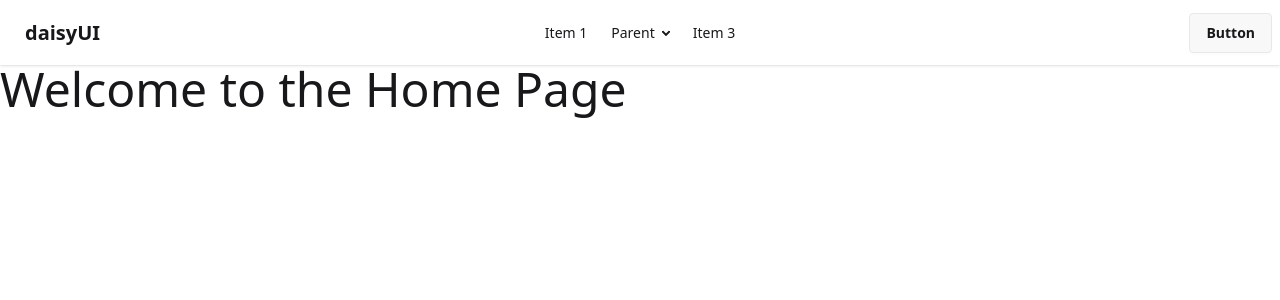
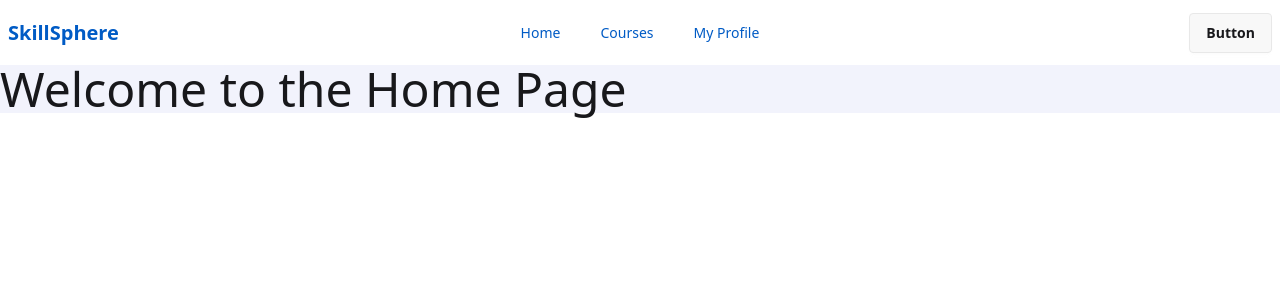
Before and after one commit to naimurrahmanniloy/skillsphere, a Next.js app: page / in a window 1280 px wide. Shown: the top 300 px of the page. Built offline with nearby package versions, Linux system fonts and the light colour scheme.

Commit message:
navbar customized

```diff
--- a/src/app/layout.js
+++ b/src/app/layout.js
@@ -26,7 +26,7 @@ export default function RootLayout({ children }) {
     >
       <body className="min-h-full flex flex-col ">
         <Navbar />
-        {children}
+        <main className="bg-[#F2F3FC]">{children}</main>
       </body>
     </html>
   );
--- a/src/components/Navbar.jsx
+++ b/src/components/Navbar.jsx
@@ -1,9 +1,23 @@
+import Link from "next/link";
 import React from "react";
 
 const Navbar = () => {
+  const links = (
+    <div className="flex flex-col lg:flex-row gap-4 text-[#005BC5] font-medium">
+      <li>
+        <Link href="/">Home</Link>
+      </li>
+      <li>
+        <Link href="/courses">Courses</Link>
+      </li>
+      <li>
+        <Link href="/myprofile">My Profile</Link>
+      </li>
+    </div>
+  );
   return (
-    <div>
-      <div className="navbar bg-base-100 shadow-sm">
+    <div className="container mx-auto">
+      <div className="navbar ">
         <div className="navbar-start">
           <div className="dropdown">
             <div tabIndex={0} role="button" className="btn btn-ghost lg:hidden">
@@ -27,49 +41,13 @@ const Navbar = () => {
               tabIndex="-1"
               className="menu menu-sm dropdown-content bg-base-100 rounded-box z-1 mt-3 w-52 p-2 shadow"
             >
-              <li>
-                <a>Item 1</a>
-              </li>
-              <li>
-                <a>Parent</a>
-                <ul className="p-2">
-                  <li>
-                    <a>Submenu 1</a>
-                  </li>
-                  <li>
-                    <a>Submenu 2</a>
-                  </li>
-                </ul>
-              </li>
-              <li>
-                <a>Item 3</a>
-              </li>
+              {links}
             </ul>
           </div>
-          <a className="btn btn-ghost text-xl">daisyUI</a>
+          <p className="text-[#005BC5] font-bold text-xl">SkillSphere</p>
         </div>
         <div className="navbar-center hidden lg:flex">
-          <ul className="menu menu-horizontal px-1">
-            <li>
-              <a>Item 1</a>
-            </li>
-            <li>
-              <details>
-                <summary>Parent</summary>
-                <ul className="p-2 bg-base-100 w-40 z-1">
-                  <li>
-                    <a>Submenu 1</a>
-                  </li>
-                  <li>
-                    <a>Submenu 2</a>
-                  </li>
-                </ul>
-              </details>
-            </li>
-            <li>
-              <a>Item 3</a>
-            </li>
-          </ul>
+          <ul className="menu menu-horizontal px-1">{links}</ul>
         </div>
         <div className="navbar-end">
           <a className="btn">Button</a>
```
